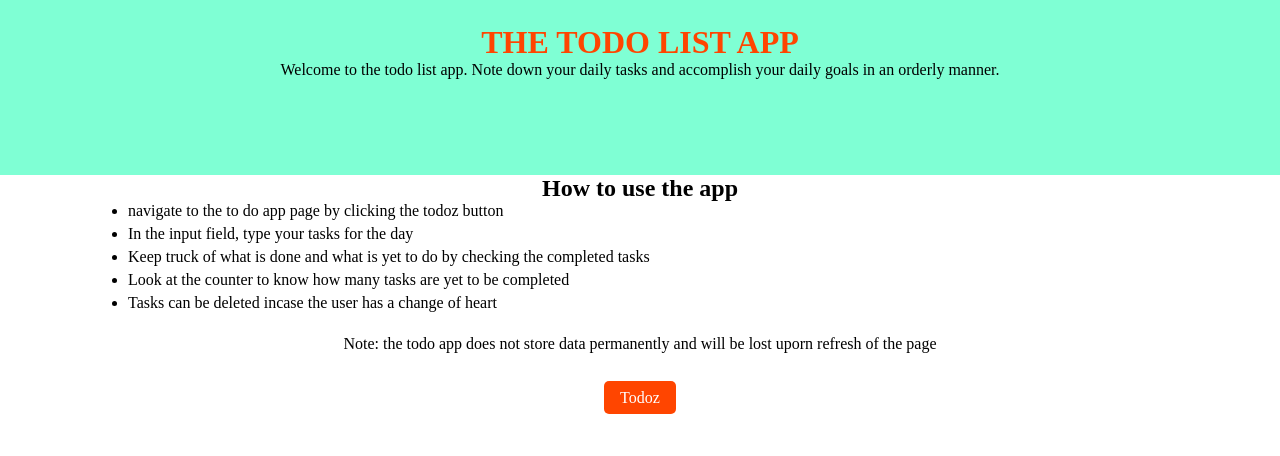
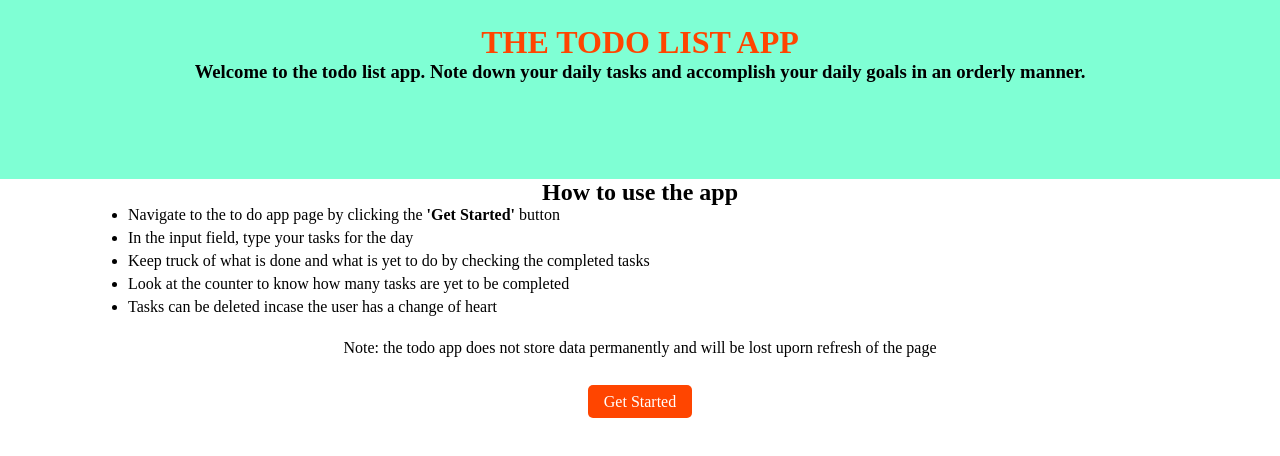
Before and after one commit to SsimbwaJoshua/todo-list, a React (Create React App) app: page / in a window 1280 px wide. Shown: the top 456 px of the page. Built offline with nearby package versions, Linux system fonts and the light colour scheme.

Commit message:
completed counters

```diff
--- a/src/componets/HomePage.js
+++ b/src/componets/HomePage.js
@@ -8,15 +8,18 @@ export const HomePage = () => {
     <div className="home">
       <header className="home-header">
         <h1 style={{ color: "orangered" }}>THE TODO LIST APP</h1>
-        <p>
+        <h3>
           Welcome to the todo list app. Note down your daily tasks and
           accomplish your daily goals in an orderly manner.
-        </p>
+        </h3>
       </header>
       <section className="home-section">
         <h2>How to use the app</h2>
         <ul style={{ textAlign: "left", marginLeft: "10%" }}>
-          <li>navigate to the to do app page by clicking the todoz button</li>
+          <li>
+            Navigate to the to do app page by clicking the{" "}
+            <strong>'Get Started'</strong> button
+          </li>
           <li>In the input field, type your tasks for the day</li>
           <li>
             Keep truck of what is done and what is yet to do by checking the
@@ -38,7 +41,7 @@ export const HomePage = () => {
       <br />
 
       <Link to="/todolist" className="link">
-        Todoz
+        Get Started
       </Link>
     </div>
   );
--- a/src/componets/TodoList.js
+++ b/src/componets/TodoList.js
@@ -43,6 +43,14 @@ export const TodoList = () => {
 
     //counter
     setCounter(newList.length);
+
+    //Pending tasks
+    const pendingTask = newList.filter((task) => {
+      if (!task.completed) {
+        return task;
+      }
+    });
+    setPending(pendingTask.length);
   };
 
   //logic for removing task
@@ -174,7 +182,7 @@ export const TodoList = () => {
                 <input
                   type="checkbox"
                   onClick={() => complete(task.id)}
-                  defaultChecked
+                  checked
                 />
               ) : (
                 <input type="checkbox" onClick={() => complete(task.id)} />
```
